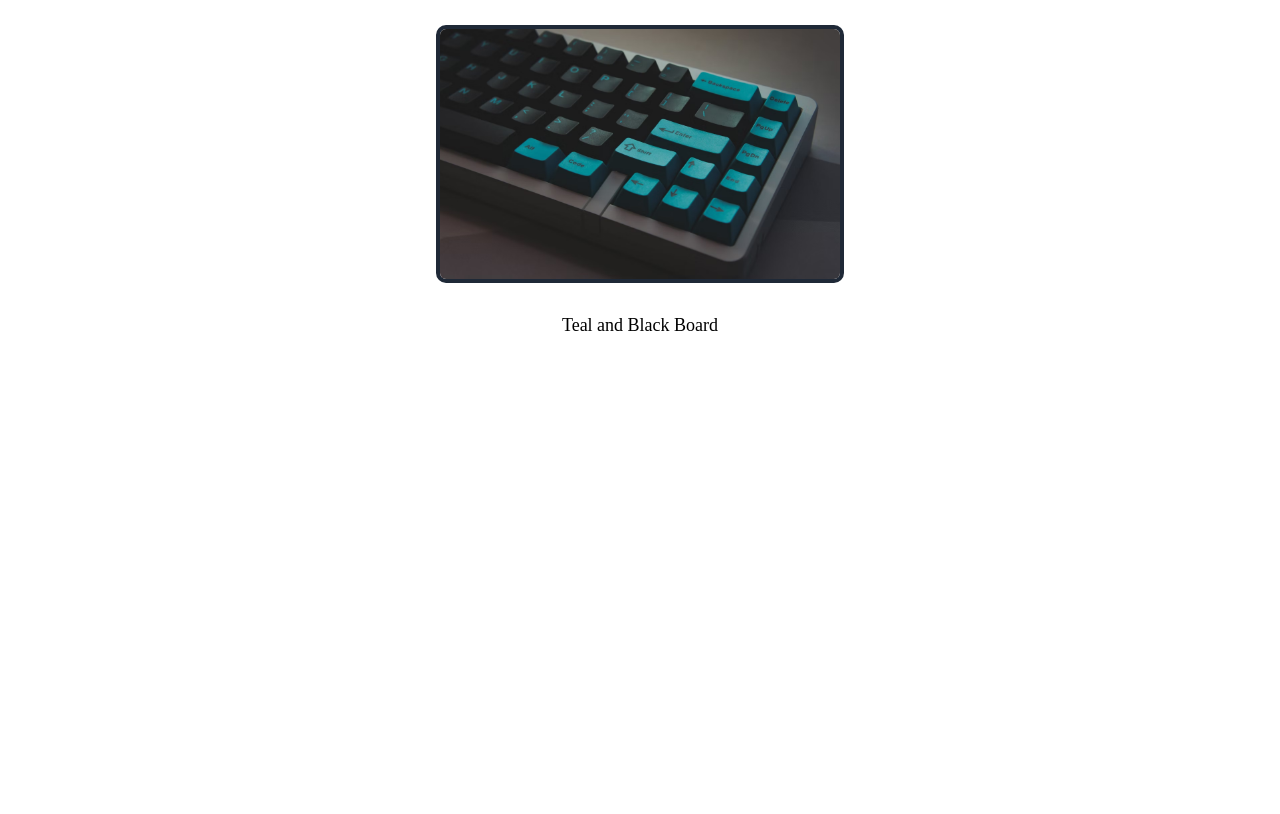
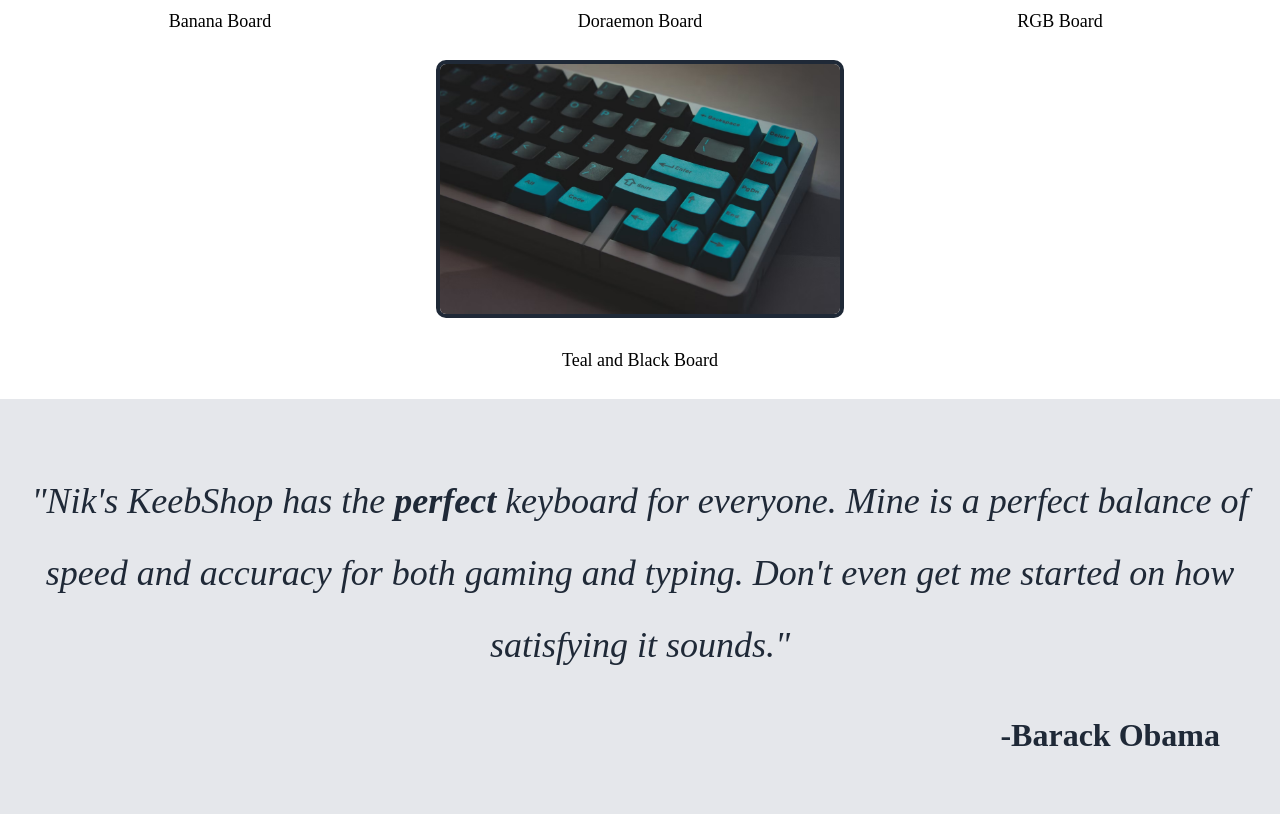
Before and after one commit to NikBennett/keyboard-website, a plain HTML site: page index.html in a window 1280 px wide. Shown: the part 1109-1923 px from the top of the page. Before the commit the page ends 1473 px from the top, so only its background shows below. Drawn offline with Linux system fonts and the light colour scheme.

Commit message:
Create and style quote section

```diff
--- a/index.html
+++ b/index.html
@@ -22,7 +22,7 @@
 
         <div class="hero">
             <div class="maintext">
-                <h1>Nik's Keebs</h1>
+                <h1>Nik's KeebShop</h1>
                 <p>We offer the greatest selection of keyboards no matter the preference.</p>
                 <p>Quiet or clicky, bright or calm, we have the perfect keyboard for you.</p>
                 <p>Sign up for our newsletter for exclusive coupon codes and the latest </p>
@@ -55,6 +55,11 @@
                 </div>
             </div>
         </div>
+
+        <div class="quote">
+            <p>"Nik's KeebShop has the <strong>perfect</strong> keyboard for everyone. Mine is a perfect balance of speed and accuracy for both gaming and typing. Don't even get me started on how satisfying it sounds."</p>
+            <span>-Barack Obama</span>
+        </div>
     </div>
 </body>
 </html>
--- a/style.css
+++ b/style.css
@@ -49,10 +49,6 @@ a {
     color: white;
 }
 
-p {
-    font-size: 18px;
-}
-
 .hero {
     display: flex;
     justify-content: center;
@@ -64,7 +60,7 @@ p {
     color: white;
 }
 
-h1 {
+.hero h1 {
     font-size: 48px;
     margin-bottom: -.3px;
 }
@@ -85,7 +81,7 @@ button {
 }
 
 h2 {
-    font: 50px;
+    font-size: 36px;
     color: #1F2937;
     font-weight: bold;
     padding: 26px;
@@ -96,6 +92,10 @@ h2 {
     flex-flow: row wrap;
     justify-content: space-around;
     padding: 10px;
+}
+
+.keyboardpics p {
+    font-size: 18px;
 }
 
 .keyboardpics img{
@@ -117,3 +117,26 @@ h2 {
     transform: scale(1.2);
     transition: 1s ease;
 }
+
+.quote {
+    display: flex;
+    flex-direction: column;
+    background-color: #E5E7EB;
+    color: #1F2937;
+    padding: 30px;
+}
+
+.quote p {
+    font-size: 36px;
+    font-style: italic;
+    font-weight: lighter;
+    line-height: 200%;
+}
+
+.quote span {
+    text-align: right;
+    font-size: 32px;
+    font-weight: bold;
+    padding-bottom: 30px;
+    padding-right: 30px;
+}
```
